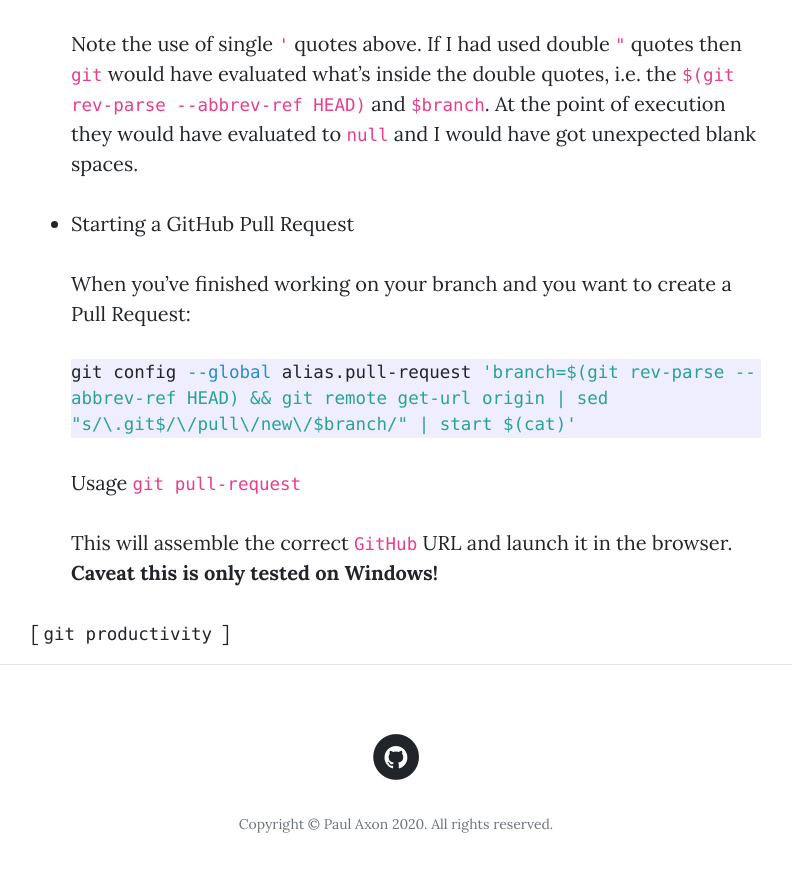
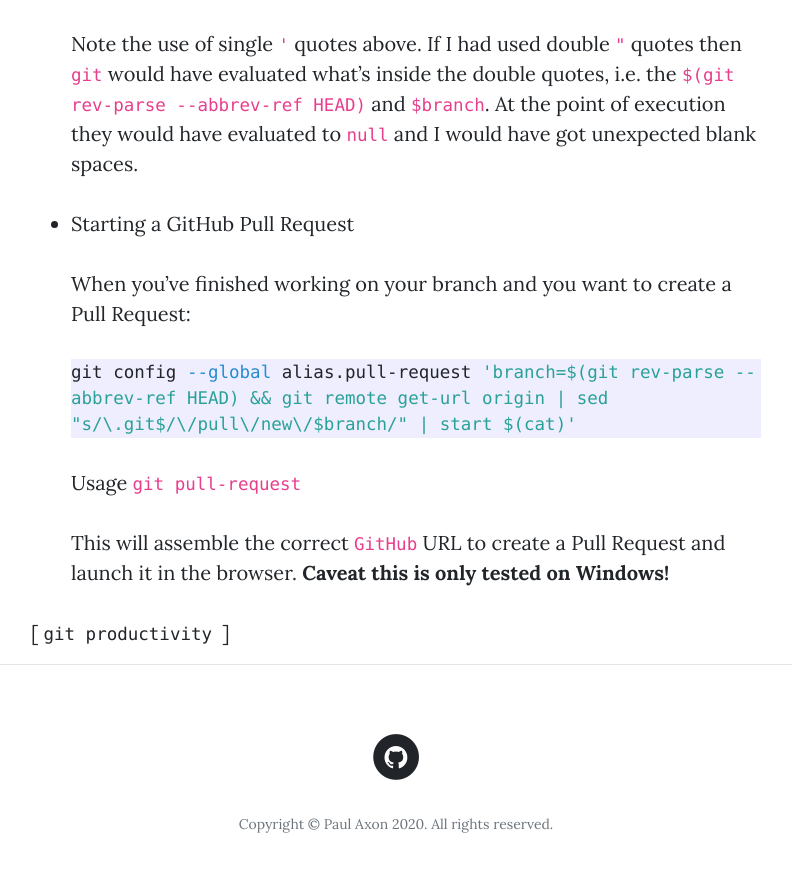
Before and after one commit to paxdev/paxdev.github.io, a Jekyll site: the page built from _posts/2020-05-20-git-aliases.md, in a window 1280 px wide and 900 px high, scrolled down 2576 px. Shown: the top 872 px of the window, without its empty margins (244-1036 px from the left). Built offline with Jekyll 4.4.1, drawn with Linux system fonts in a browser that asks for light colours; our own code applies the rules of GitHub Pages for plain Markdown files.

Commit message:
tidy up pull request section

```diff
--- a/_posts/2020-05-20-git-aliases.md
+++ b/_posts/2020-05-20-git-aliases.md
@@ -81,4 +81,4 @@ However, if you add a `!` at the beginning of your `alias` you are telling `git`
 
   Usage `git pull-request`
 
-  This will assemble the correct `GitHub` URL and launch it in the browser. **Caveat this is only tested on Windows!**
+  This will assemble the correct `GitHub` URL to create a Pull Request and launch it in the browser. **Caveat this is only tested on Windows!**
```
